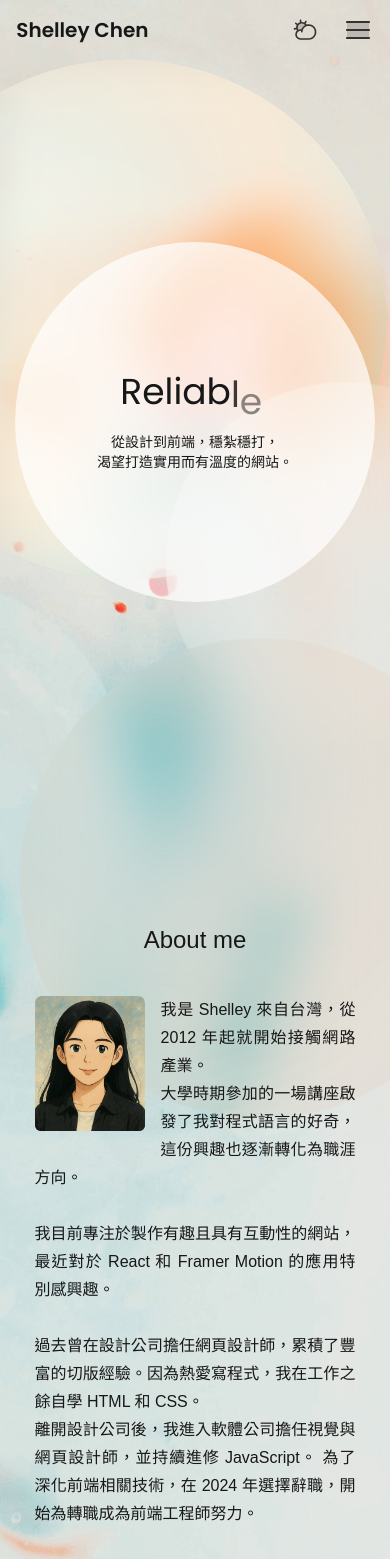
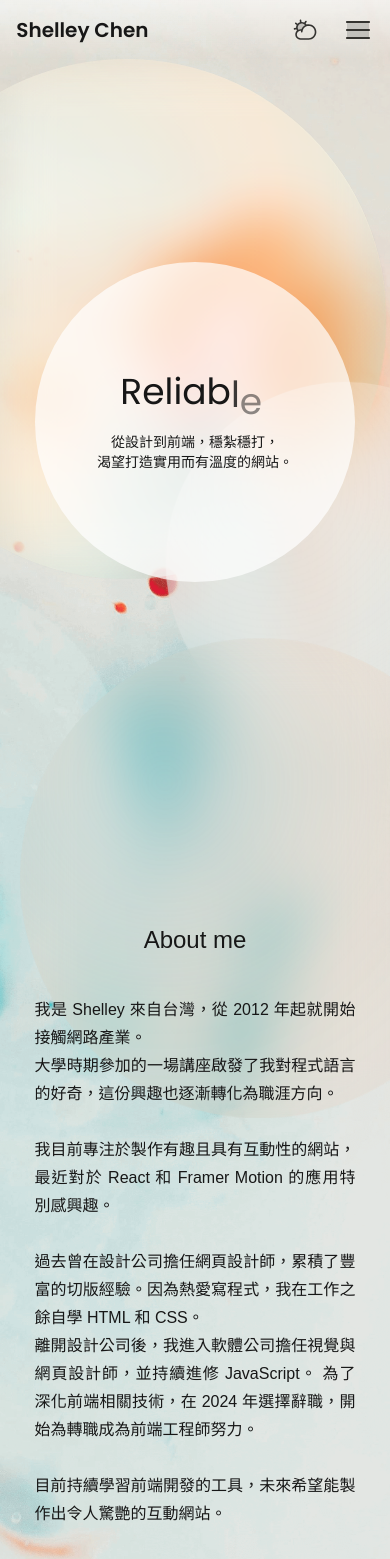
Before and after one commit to shelley816/shelley_website, a Next.js app: page / in a window 390 px wide. Shown: the top 1559 px of the page. Built offline with nearby package versions, Linux system fonts and the light colour scheme.

Commit message:
Adjusted some css of phone

```diff
--- a/app/globals.css
+++ b/app/globals.css
@@ -19,6 +19,7 @@
   --color-foreground: var(--foreground);
   --font-sans: var(--font-geist-sans);
   --font-poppins: var(--font-poppins);
+  --breakpoint-xs: 35rem;
 }
 
 ::-webkit-scrollbar {
--- a/components/About.js
+++ b/components/About.js
@@ -2,7 +2,7 @@ import Image from "next/image";
 
 import Wrap from "./ui/Wrap";
 
-const photoCss = "w-[110px] h-[135px] lg:w-[150px] lg:h-[160px]"
+const photoCss = ""
 
 export default function About() {
   return (
@@ -11,7 +11,7 @@ export default function About() {
         <div className="outer-wrapper">
           <h2>About me</h2>
           <div className="relative w-11/12 md:w-8/12 mt-10 mx-auto">
-            <div className={`photoWrap relative float-left mr-4 mb-2 lg:mr-6 ${photoCss}`}>
+            <div className={`photoWrap hidden xs:inline xs:relative xs:float-left xs:mr-4 xs:mb-2 xs:w-[120px] xs:h-[160px] lg:w-[150px] lg:h-[160px] lg:mr-6 ${photoCss}`}>
               <Image
                 fill
                 src="/assets/shelley_photo_original.jpg"
--- a/components/Header.js
+++ b/components/Header.js
@@ -55,7 +55,7 @@ export default function Header({ onModeChange, isDark }) {
         initial={{ opacity: 0, y: -50 }}
         animate={{ opacity: 1, y: 0 }}
         transition={{ duration: 0.3 }}
-        className={`color-transition fixed z-50 w-full ${
+        className={`color-transition fixed z-50 w-full bg-linear-to-t from-[var(--background-secondary)]/0 to-[var(--background-secondary)]/60 ${
           isMenuOpen
             ? "bg-[var(--background-secondary)]"
             : "bg-[var(--background-secondary)]/0"
--- a/components/Hero.js
+++ b/components/Hero.js
@@ -29,7 +29,7 @@ export default function Hero() {
       >
         <motion.div
           style={{ opacity: opacitySlogan }}
-          className="z-10 size-90 md:size-110 rounded-full flex flex-col justify-center items-center bg-[var(--background-secondary)]/70"
+          className="z-10 size-80 md:size-110 rounded-full flex flex-col justify-center items-center bg-[var(--background-secondary)]/70"
         >
           <div className="relative w-full h-full flex flex-col justify-center items-center">
             {sloganText.map((text, index) => (
--- a/components/Projects.js
+++ b/components/Projects.js
@@ -349,7 +349,7 @@ function ActiveCardSmall({ activeCardSmall, setActiveCardSmall }) {
             )}
 
             {item.type === "link" && (
-              <ul className="list-disc pl-5 grid grid-cols-3 gap-1">
+              <ul className="list-disc pl-5 grid grid-cols-2 xs:grid-cols-3 gap-1">
                 {item.content.map((links, index) => (
                   <li key={index}>
                     <a
--- a/components/Skills.js
+++ b/components/Skills.js
@@ -43,7 +43,7 @@ export default function Skills() {
         <div className="outer-wrapper">
           <h2>
             Skills
-            <span className="block text-base mt-2">顯示比例依工具熟練度調整，越熟悉的工具數值越高</span>
+            <span className="block text-base mx-4 mt-2">顯示比例依工具熟練度調整，越熟悉的工具數值越高。</span>
           </h2>
           <div className="w-11/12 max-w-110 md:max-w-full lg:w-9/12 mt-10 flex flex-col items-center gap-10">
             <div className="skills-wrapper">
```
